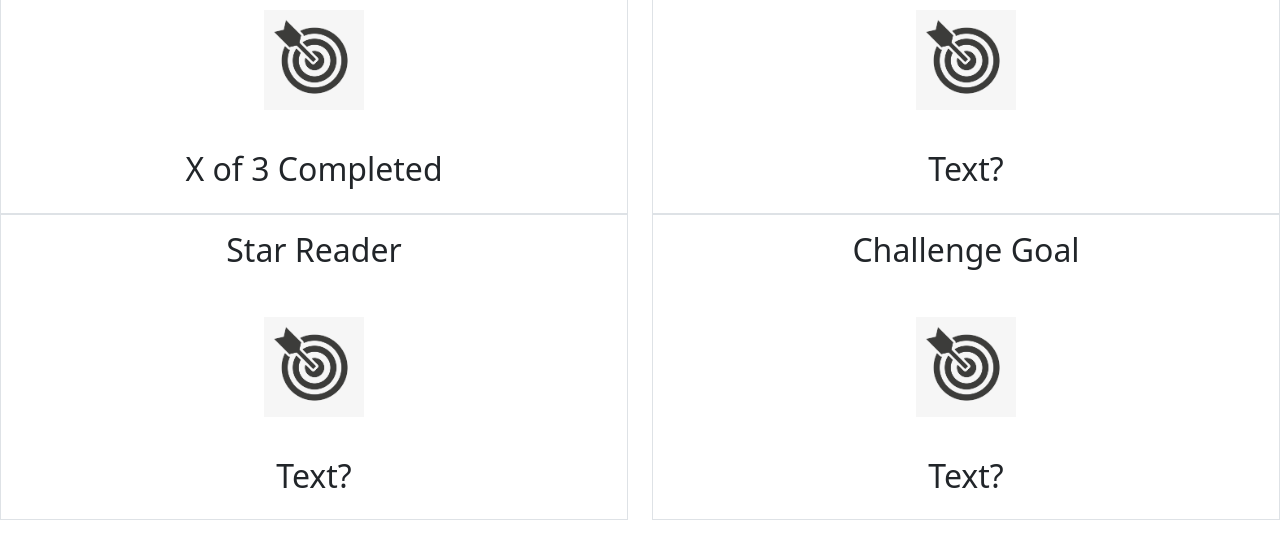
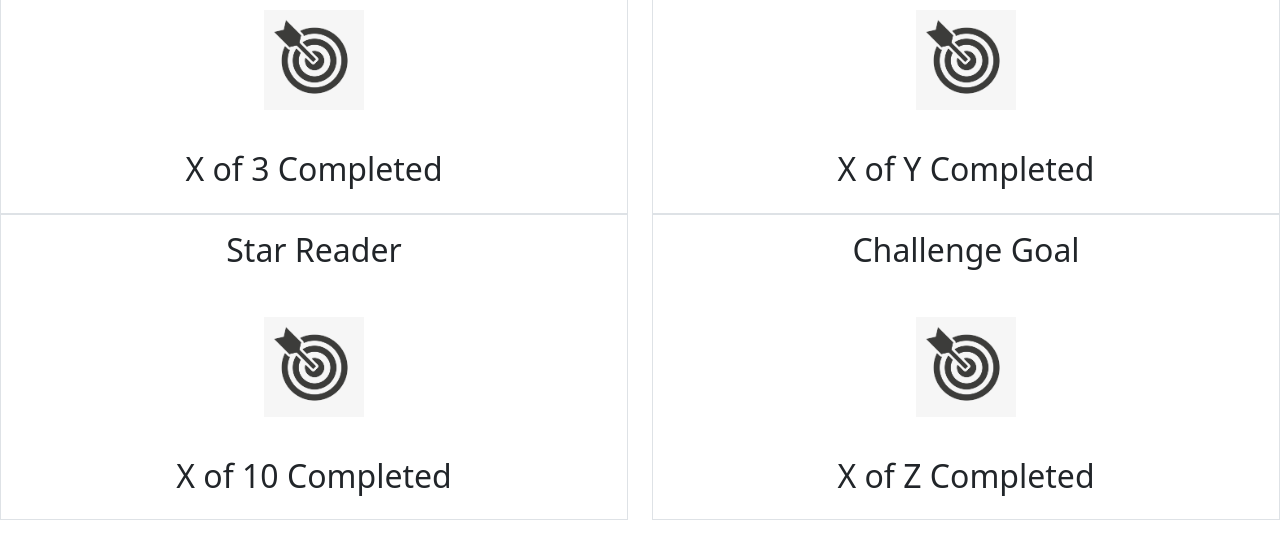
Before and after one commit to leisecodes/ReMoProject, a React (Create React App) app: page / in a window 1280 px wide. Shown: the part 487-1032 px from the top of the page. Built offline with nearby package versions, Linux system fonts and the light colour scheme.

Commit message:
Scroll Bar v1.1 (clickable book covers)

```diff
--- a/src/pages/homePage/Goals.js
+++ b/src/pages/homePage/Goals.js
@@ -41,7 +41,7 @@ function Goals (props) {
                         </center>
                     </div>
                     <div class="row text-center p-3">
-                        <h2>Text?</h2>
+                        <h2>X of Y Completed</h2>
                     </div>
                 </div>
             </div>
@@ -59,7 +59,7 @@ function Goals (props) {
                         </center>
                     </div>
                     <div class="row text-center p-3">
-                        <h2>Text?</h2>
+                        <h2>X of 10 Completed</h2>
                     </div>
                 </div>
             </div>
@@ -77,7 +77,7 @@ function Goals (props) {
                         </center>
                     </div>
                     <div class="row text-center p-3">
-                        <h2>Text?</h2>
+                        <h2>X of Z Completed</h2>
                     </div>
                 </div>
             </div>
--- a/src/pages/homePage/ScrollBar.js
+++ b/src/pages/homePage/ScrollBar.js
@@ -1,6 +1,7 @@
 import React, { useRef } from "react";
 import "./styles.css";
 import goalImg from "../../images/goal.jpg";
+import { Outlet, Link, } from "react-router-dom";
 
 export default function ScrollBar() {
   const sliderRef = useRef(null);
@@ -8,28 +9,27 @@ export default function ScrollBar() {
   const images = [
       {
         id: 1,
-        url: "https://source.unsplash.com/300x300/?perth,australia"
+        url: "https://lh6.googleusercontent.com/1LCwpF6ALgFrqc1iPCiQEcA_iQF-146JDwq4-Uhq_iYnTpVT2Pllax-WfTlO5ONA68SRipzkdT1-NqbmMiwebAo3GiCBWlCoO3-fSVd32L5c0ez_5wnP57a3G5uviWJUAg=w1280"
       },
       {
         id: 2,
-        url: "https://source.unsplash.com/300x300/?west-australia"
+        url: "https://lh4.googleusercontent.com/x-PjqtmSbJDt5AdAyE8rfEqNwUf1TnwLWAPmTI1kev7T7pYp2MZ-Oc6rK9SEXyI06QGciu4czAIMYcBncuJTrP3-ENpOLJiBTqYEshv7Fix2LhyfLp8sgUlPOcrMRvq4_g=w1280"
       },
       {
         id: 3,
-        url: "https://source.unsplash.com/300x300/?perth"
+        url: "https://lh5.googleusercontent.com/XJl0xjjjYiKZh0WFatymxih0YIQy6tNdT3bQGorGX864tf8pisc0f93LqyJpZ4kOs_DPrewfnOKq-AbQ4VaLWVeUBb4fGDZsKZSRrBnSKDwa5ex9fmjqz9It_Ne0VDftsQ=w1280"
       },
       {
         id: 4,
-        url: "https://source.unsplash.com/300x300/?quokka,perth"
+        url: "https://lh5.googleusercontent.com/CuZGzAlQjns-A8vM90s2-tcqblz7sqqJpb21OXIuMX4oU4KP8Jm1NIFu91CcqvjphmyNkY6OOaVxElUdCkseomnJGulTJOeAut_KZk8VelvPPDhQfQ0DIpUyp2SS69D-Lw=w1280"
       },
       {
         id: 5,
-        url: "https://source.unsplash.com/300x300/?margaretriver,australia"
+        url: "https://lh6.googleusercontent.com/g0E6M3w7mhtjP4d74LXd9uznSBZA0zZ5oPWLhc2FjKipM04RU7ExAjuUFtLupn7kQE3mYaHORzsDdqVfvkl7DbwgDx4aFeXNqC2cY3D2TQkbNHMd3IHHxjKuYw34PvOT-A=w1280"
       },
       {
         id: 6,
-        url:
-          "https://images.unsplash.com/photo-1493246507139-91e8fad9978e?ixlib=rb-4.0.3&ixid=MnwxMjA3fDB8MHxwaG90by1wYWdlfHx8fGVufDB8fHx8&auto=format&fit=crop&w=2940&q=80"
+        url: "https://lh4.googleusercontent.com/p5H9n9CMLCfM6NxdbDcN9CEpf7I_SfxnlB4Zqd4qEUjb-yWNhzqgvuxXeVawykUTRmSgayZeyFmAevabh8CKJdH3-TDH7CiOxqjauUNE--PDmUs1NA4DyafHk0FxNJziTw=w1280"
       }
     ];
 
@@ -46,12 +46,14 @@ export default function ScrollBar() {
       <div className="images-container" ref={sliderRef}>
         {images.map((image) => {
           return (
+            <Link to = '/books'>
             <img
               className="image"
               alt="sliderImage"
               key={image?.id}
               src={image?.url}
             />
+            </Link>
           );
         })}
       </div>
```
